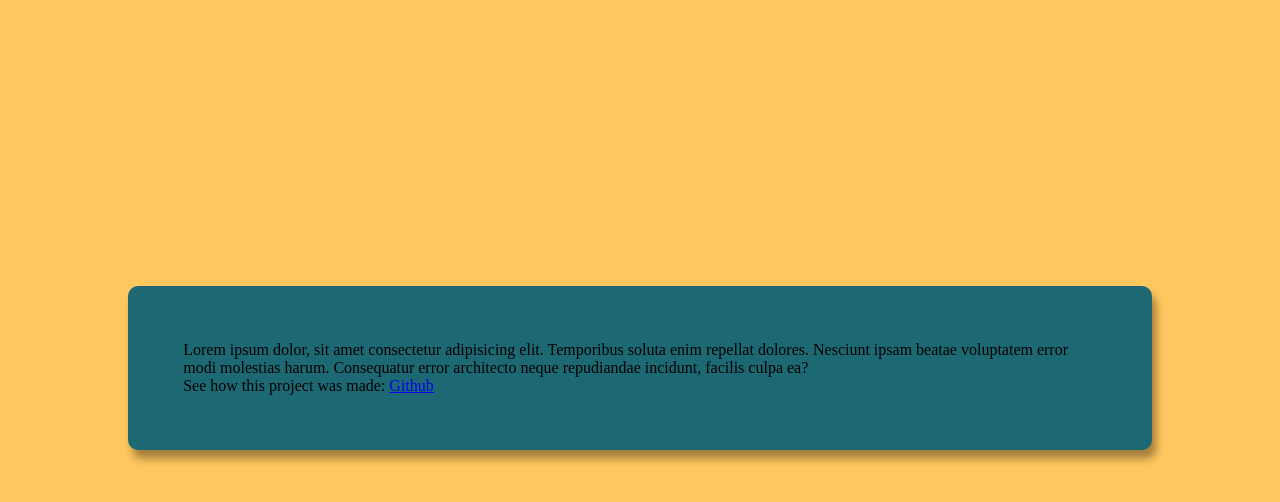
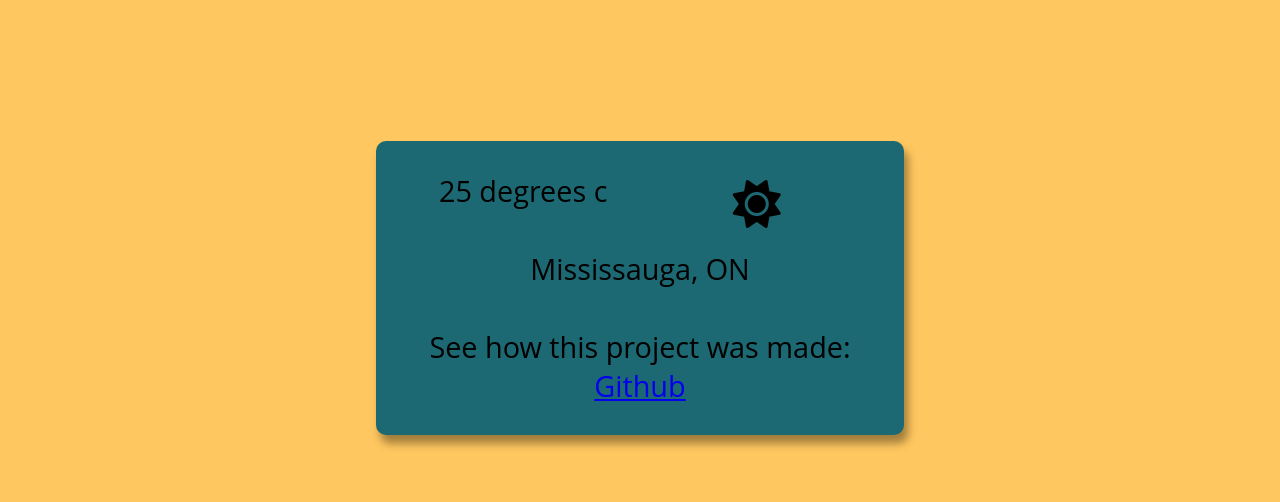
Before and after one commit to kamiltrela/mississauga-weather, a plain HTML site: page index.html in a window 1280 px wide. Drawn offline with Linux system fonts and the light colour scheme.

Commit message:
Weather card layout, icon, and design done

```diff
--- a/index.html
+++ b/index.html
@@ -4,14 +4,17 @@
     <meta charset="UTF-8">
     <meta http-equiv="X-UA-Compatible" content="IE=edge">
     <meta name="viewport" content="width=device-width, initial-scale=1.0">
+    <script src="https://kit.fontawesome.com/b6a243c259.js" crossorigin="anonymous"></script>
     <link rel="stylesheet" href="styles.css">
     <title>Mississauga Weather</title>
 </head>
 <body>
     <main>
         <div class="weather-box">
-            <div>Lorem ipsum dolor, sit amet consectetur adipisicing elit. Temporibus soluta enim repellat dolores. Nesciunt ipsam beatae voluptatem error modi molestias harum. Consequatur error architecto neque repudiandae incidunt, facilis culpa ea?</div>
-            <div>See how this project was made: <a href="https://Github.com">Github</a></div>
+            <div class="temperature">25 degrees c</div>
+            <div class="icon"><i class="fa-solid fa-sun"></i></div>
+            <div class="city">Mississauga, ON</div>
+            <div class="credits">See how this project was made: <a href="https://Github.com">Github</a></div>
         </div>
     </main>
 <script src="script.js"></script>
--- a/styles.css
+++ b/styles.css
@@ -3,9 +3,9 @@ body{
     display: flex;
     justify-content: center;
     align-items: center;
-    height: 60vh;
+    height: 40vh;
     margin: 10%;
-
+    font-family: 'Open Sans', sans-serif;
 }
 
 .weather-box{
@@ -14,4 +14,22 @@ body{
     border-radius: 10px;
     box-shadow: 4.2px 8.5px 8.5px hsl(0deg 0% 0% / 0.37);
     padding: 5%;
+    display: grid;
+    grid-template-columns: 1fr 1fr;
+    grid-template-rows: 1fr 1fr 1fr;
+    font-size: 1.8rem;
+    justify-items: center;
 }
+
+.icon{
+    font-size: 3rem;
+}
+
+.city{
+    grid-column: span 2;
+}
+
+.credits{
+    grid-column: span 2;
+    text-align: center;
+}
```
